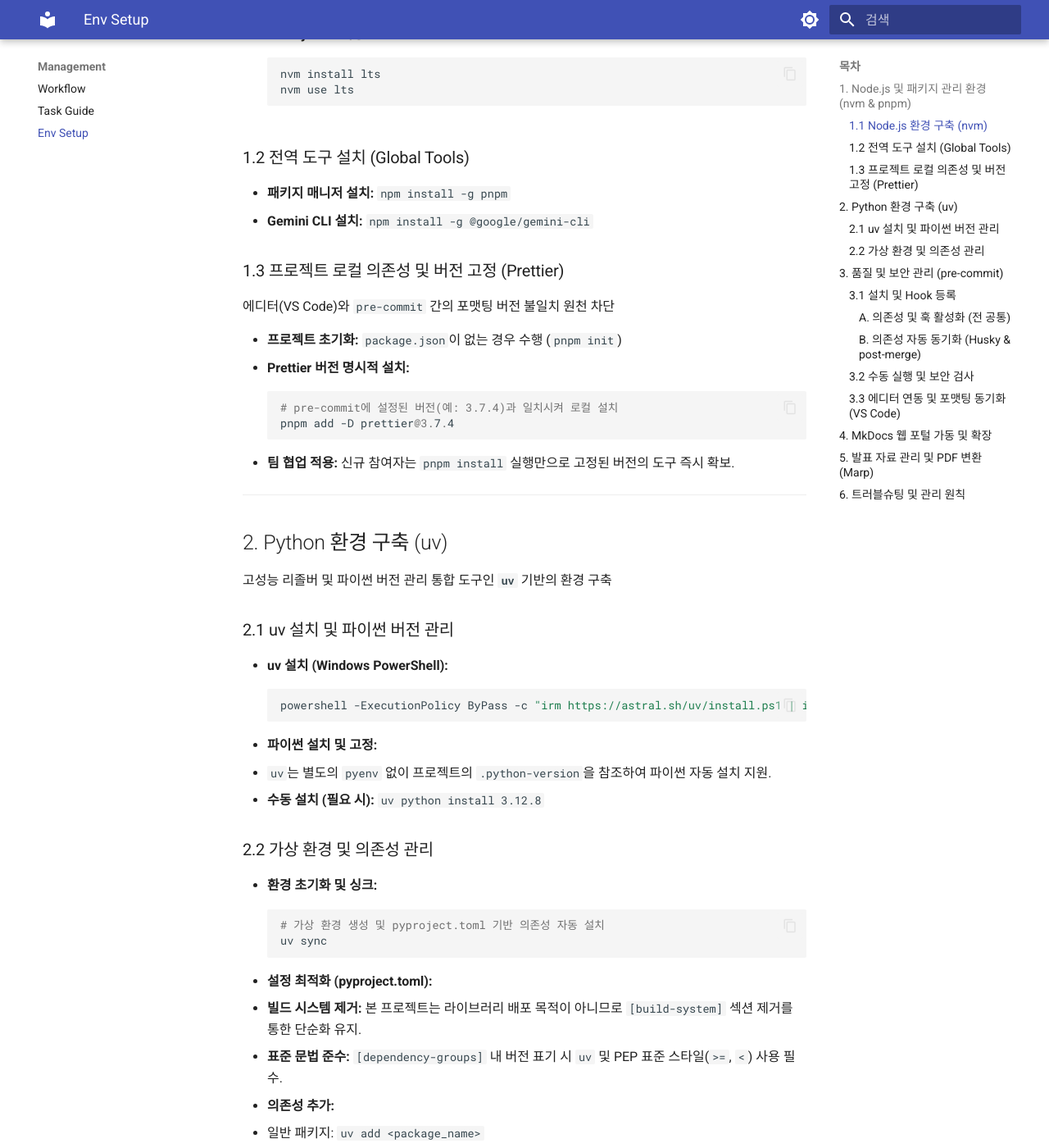
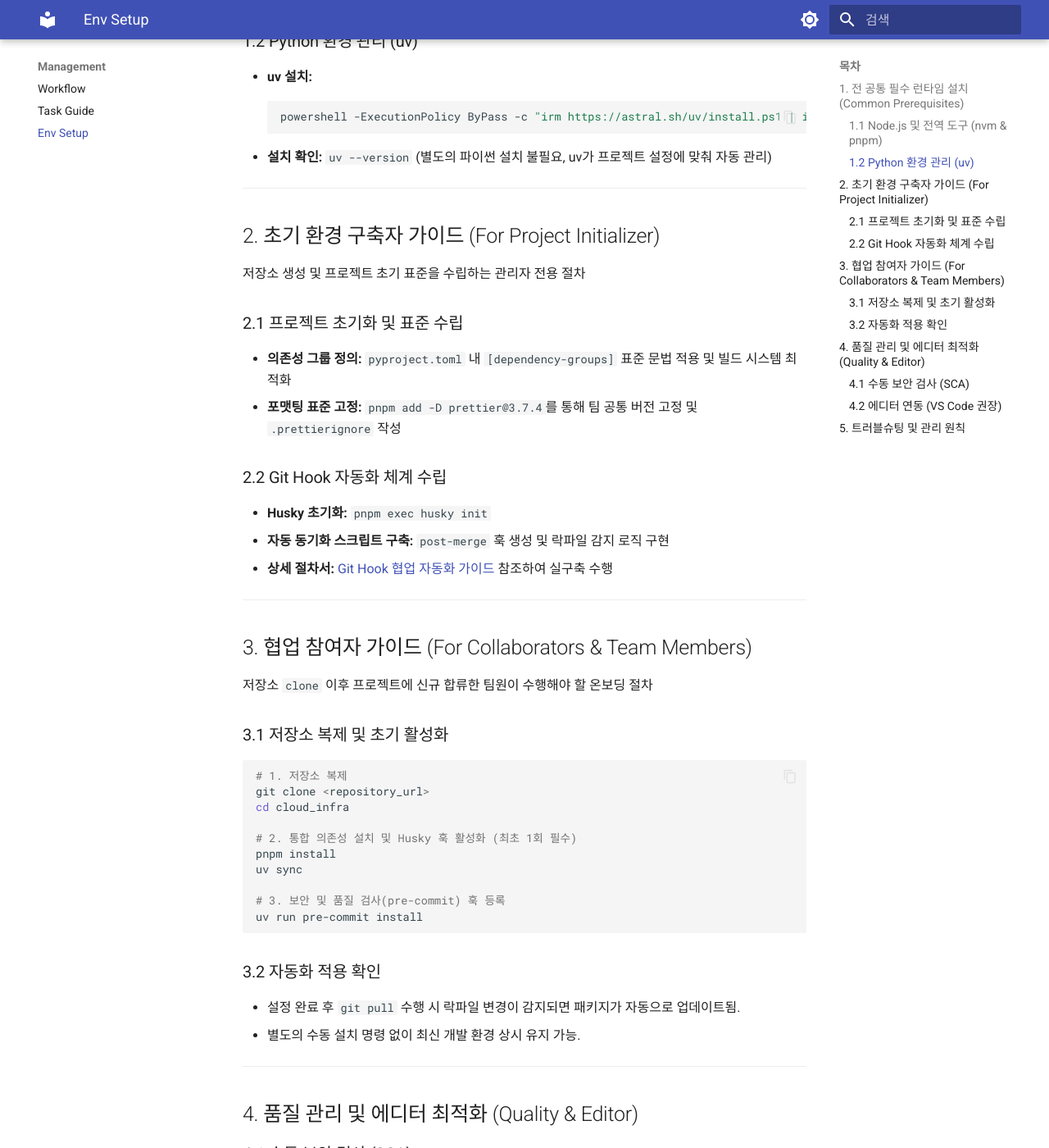
Before and after one commit to ksj686/cloud_infra, an MkDocs documentation site: the page built from docs/ENVIRONMENT_SETUP.md, in a window 1280 px wide and 1400 px high, scrolled down 589 px. Shown: the whole window at 82% size. Built offline with MkDocs 1.6.1 and Material for MkDocs 9.7.7, drawn with Linux system fonts in a browser that asks for light colours; some of the changed text lies outside the part shown.

Commit message:
docs: 사용자 시나리오 기반 환경 구축 온보딩 가이드 개편  - 공통/초기 구축자/협업 참여자별 맞춤형 환경 구성 절차 수립  - Husky 및 Git Hook 자동화 체계 역할별 동선에 맞춰 재배치  - 프로젝트 접근성 향상을 위한 문서 구조 체계화 및 이력 최신화

````diff
--- a/docs/ENVIRONMENT_SETUP.md
+++ b/docs/ENVIRONMENT_SETUP.md
@@ -1,143 +1,88 @@
 # Project Environment Setup Guide (Local Host)
 
-본 문서는 프로젝트 가동을 위한 로컬 개발 환경(Python, Node.js) 구축 지침 및 품질 관리 절차 정리.
-**※ 주의:** 본 문서는 사용자 로컬 PC(Host) 설정 전용이며, 인프라 서버(Server) 내부 설정은 `docs/build-up/` 가이드를 참조.
+본 문서는 프로젝트 가동을 위한 로컬 개발 환경 구축 지침임. 사용자의 역할(초기 구축자 vs 협업 참여자)에 따른 맞춤형 절차를 제공함.
 
 ---
 
-## 1. Node.js 및 패키지 관리 환경 (nvm & pnpm)
+## 1. 전 공통 필수 런타임 설치 (Common Prerequisites)
 
-버전 파편화 방지 및 도구 버전 고정을 위한 런타임 환경 구성
+역할과 관계없이 모든 작업자가 로컬 PC에 사전에 갖추어야 할 기본 도구
 
-### 1.1 Node.js 환경 구축 (nvm)
+### 1.1 Node.js 및 전역 도구 (nvm & pnpm)
 
-- **기존 버전 삭제:** `nvm` 설치 전 제어판에서 기존 모든 Node.js 버전 삭제 및 `%AppData%\npm` 폴더 잔여물 정리 필수.
-- **nvm-windows 설치:** [Releases](https://github.com/coreybutler/nvm-windows/releases)에서 `nvm-setup.exe` 다운로드 및 설치.
-- **Node.js LTS 적용:**
+- **Node.js LTS 설치:** `nvm install lts` 후 `nvm use lts` 수행
+- **패키지 매니저:** `npm install -g pnpm`
+- **Gemini CLI:** `npm install -g @google/gemini-cli`
+
+### 1.2 Python 환경 관리 (uv)
+
+- **uv 설치:**
   ```powershell
-  nvm install lts
-  nvm use lts
+  powershell -ExecutionPolicy ByPass -c "irm https://astral.sh/uv/install.ps1 | iex"
   ```
-
-### 1.2 전역 도구 설치 (Global Tools)
-
-- **패키지 매니저 설치:** `npm install -g pnpm`
-- **Gemini CLI 설치:** `npm install -g @google/gemini-cli`
-
-### 1.3 프로젝트 로컬 의존성 및 버전 고정 (Prettier)
-
-에디터(VS Code)와 `pre-commit` 간의 포맷팅 버전 불일치 원천 차단
-
-- **프로젝트 초기화:** `package.json`이 없는 경우 수행 (`pnpm init`)
-- **Prettier 버전 명시적 설치:**
-  ```powershell
-  # pre-commit에 설정된 버전(예: 3.7.4)과 일치시켜 로컬 설치
-  pnpm add -D prettier@3.7.4
-  ```
-- **팀 협업 적용:** 신규 참여자는 `pnpm install` 실행만으로 고정된 버전의 도구 즉시 확보.
+- **설치 확인:** `uv --version` (별도의 파이썬 설치 불필요, uv가 프로젝트 설정에 맞춰 자동 관리)
 
 ---
 
-## 2. Python 환경 구축 (uv)
+## 2. 초기 환경 구축자 가이드 (For Project Initializer)
 
-고성능 리졸버 및 파이썬 버전 관리 통합 도구인 **`uv`** 기반의 환경 구축
+저장소 생성 및 프로젝트 초기 표준을 수립하는 관리자 전용 절차
 
-### 2.1 uv 설치 및 파이썬 버전 관리
+### 2.1 프로젝트 초기화 및 표준 수립
 
-- **uv 설치 (Windows PowerShell):**
-  ```powershell
-  powershell -ExecutionPolicy ByPass -c "irm https://astral.sh/uv/install.ps1 | iex"
-  ```
-- **파이썬 설치 및 고정:**
-  - `uv`는 별도의 `pyenv` 없이 프로젝트의 `.python-version`을 참조하여 파이썬 자동 설치 지원.
-  - **수동 설치 (필요 시):** `uv python install 3.12.8`
+- **의존성 그룹 정의:** `pyproject.toml` 내 `[dependency-groups]` 표준 문법 적용 및 빌드 시스템 최적화
+- **포맷팅 표준 고정:** `pnpm add -D prettier@3.7.4`를 통해 팀 공통 버전 고정 및 `.prettierignore` 작성
 
-### 2.2 가상 환경 및 의존성 관리
+### 2.2 Git Hook 자동화 체계 수립
 
-- **환경 초기화 및 싱크:**
-  ```powershell
-  # 가상 환경 생성 및 pyproject.toml 기반 의존성 자동 설치
-  uv sync
-  ```
-- **설정 최적화 (pyproject.toml):**
-  - **빌드 시스템 제거:** 본 프로젝트는 라이브러리 배포 목적이 아니므로 `[build-system]` 섹션 제거를 통한 단순화 유지.
-  - **표준 문법 준수:** `[dependency-groups]` 내 버전 표기 시 `uv` 및 PEP 표준 스타일(`>=`, `<`) 사용 필수.
-- **의존성 추가:**
-  - 일반 패키지: `uv add <package_name>`
-  - 개발용 패키지: `uv add --dev <package_name>`
+- **Husky 초기화:** `pnpm exec husky init`
+- **자동 동기화 스크립트 구축:** `post-merge` 훅 생성 및 락파일 감지 로직 구현
+- **상세 절차서:** [Git Hook 협업 자동화 가이드](./playbooks/dev/git_hook_automation.md) 참조하여 실구축 수행
 
 ---
 
-## 3. 품질 및 보안 관리 (pre-commit)
+## 3. 협업 참여자 가이드 (For Collaborators & Team Members)
 
-커밋 전 자동 줄맞춤(Prettier) 및 시크릿 유출 차단(Gitleaks) 강제화
+저장소 `clone` 이후 프로젝트에 신규 합류한 팀원이 수행해야 할 온보딩 절차
 
-### 3.1 설치 및 Hook 등록
-
-보안 검사 및 의존성 자동 동기화 환경 구축
-
-#### A. 의존성 및 훅 활성화 (전 공통)
+### 3.1 저장소 복제 및 초기 활성화
 
 ```powershell
-# 1. Python 및 Node.js 의존성 통합 설치
+# 1. 저장소 복제
+git clone <repository_url>
+cd cloud_infra
+
+# 2. 통합 의존성 설치 및 Husky 훅 활성화 (최초 1회 필수)
+pnpm install
 uv sync
-pnpm install
 
-# 2. pre-commit 훅 등록 (보안 및 품질 검사)
+# 3. 보안 및 품질 검사(pre-commit) 훅 등록
 uv run pre-commit install
-
-# 3. Husky 훅 초기화 (의존성 자동 동기화 활성화)
-pnpm exec husky init
 ```
 
-#### B. 의존성 자동 동기화 (Husky & post-merge)
+### 3.2 자동화 적용 확인
 
-`git pull` 시 락파일(`pnpm-lock.yaml`, `uv.lock`) 변경을 감지하여 패키지를 자동 업데이트함.
-
-- **상세 가이드:** [Git Hook 기반 협업 자동화 가이드](./playbooks/dev/git_hook_automation.md) 참조.
-
-### 3.2 수동 실행 및 보안 검사
-
-- **전수 스타일 교정:** `uv run pre-commit run --all-files` 명령으로 즉시 스타일 교정 및 보안 검사 실행.
-- **Python 의존성 감사 (SCA):**
-  - **설치:** `uv add --dev pip-audit`
-  - **실행:** `uv run pip-audit` 명령어를 통해 `uv.lock` 기반의 라이브러리 취약점 실시간 진단.
-
-### 3.3 에디터 연동 및 포맷팅 동기화 (VS Code)
-
-로컬 `node_modules`에 고정된 Prettier를 사용하여 일관성 확보
-
-- **VS Code 권장 설정 (`.vscode/settings.json`):**
-  ```json
-  {
-    "editor.formatOnSave": true,
-    "editor.defaultFormatter": "esbenp.prettier-vscode",
-    "files.eol": "\n",
-    "files.trimTrailingWhitespace": true,
-    "files.insertFinalNewline": true
-  }
-  ```
+- 설정 완료 후 `git pull` 수행 시 락파일 변경이 감지되면 패키지가 자동으로 업데이트됨.
+- 별도의 수동 설치 명령 없이 최신 개발 환경 상시 유지 가능.
 
 ---
 
-## 4. MkDocs 웹 포털 가동 및 확장
+## 4. 품질 관리 및 에디터 최적화 (Quality & Editor)
 
-- **로컬 가동:** `uv run mkdocs serve -a localhost:8008`
-- **포트 충돌 방지:** 기본 8000 포트 대신 `8008` 포트 사용 준수.
+### 4.1 수동 보안 검사 (SCA)
+
+- **Node.js:** `pnpm audit`
+- **Python:** `uv run pip-audit`
+
+### 4.2 에디터 연동 (VS Code 권장)
+
+- **Prettier 동기화:** `.vscode/settings.json` 내 `esbenp.prettier-vscode` 지정 필수
+- **YAML 경고 제거:** MkDocs 전용 Python 태그(!!python/name)에 대한 `customTags` 등록 필수
 
 ---
 
-## 5. 발표 자료 관리 및 PDF 변환 (Marp)
+## 5. 트러블슈팅 및 관리 원칙
 
-- **PDF 변환 명령어:**
-  - **단축 스크립트 이용 (추천):** `./gen-pdf.ps1` (Windows), `./gen-pdf.sh` (macOS/Linux)
-  - **직접 실행:** `npx @marp-team/marp-cli@latest docs/presentation/presentation.md --pdf`
-
----
-
-## 6. 트러블슈팅 및 관리 원칙
-
-- **한글 깨짐 (PowerShell):** `$env:PYTHONUTF8=1` 설정 사용.
-- **줄바꿈(LF) 강제:** `.gitattributes` 파일을 통해 Git 수준에서 LF 형식 강제화.
-- **보안 준수:** `.venv`, `node_modules`, 민감 정보 파일은 절대 Git 추적 금지.
-- **상시 업데이트:** 환경 관련 모든 변경 사항은 본 문서에 즉시 기록하여 최신 상태 유지.
+- **포트 준수:** MkDocs 로컬 가동 시 **8008** 포트 사용 (파이썬 서버 충돌 방지)
+- **보안 준수:** `.venv`, `node_modules`, `passwords.txt` 등 민감 자산 Git 추적 금지
+- **환경 현행화:** 모든 환경 변경 사항은 본 문서에 실시간 기록하여 온보딩 무결성 유지
````
Also changed, not shown: docs/CHANGELOG.md (+6 -4 lines).
